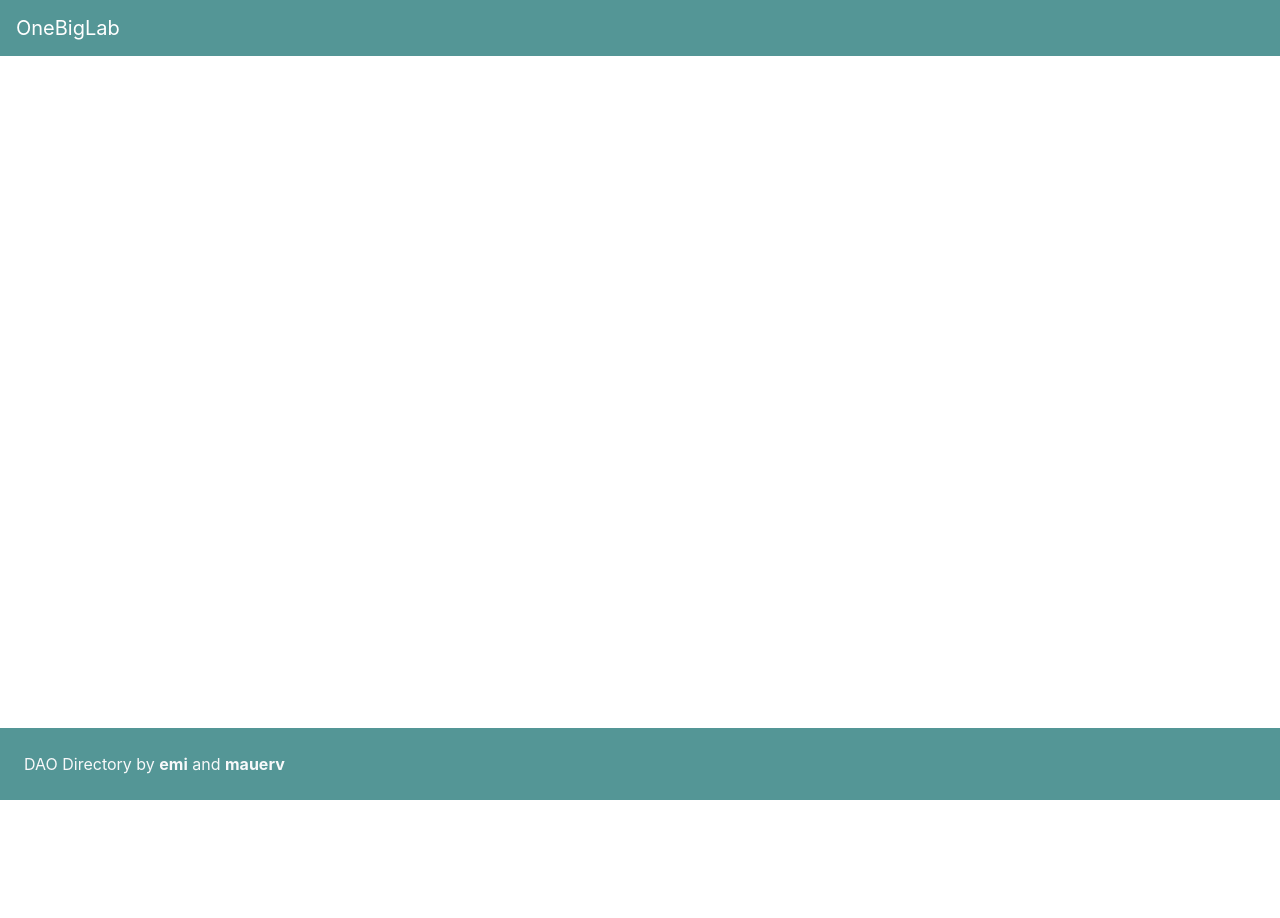
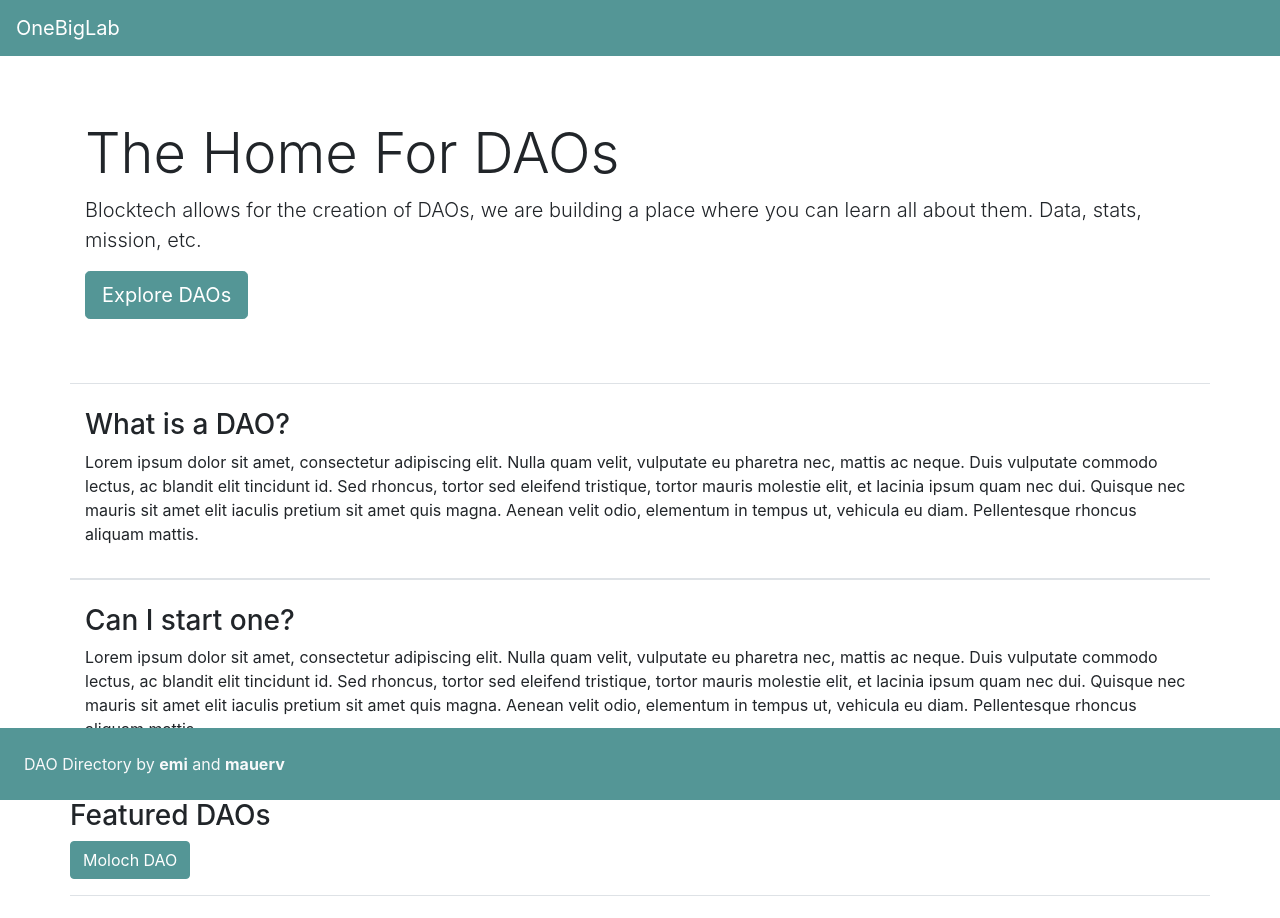
Before and after one commit to mauerv/OneBigLab, a React (Create React App) app: page / in a window 1280 px wide. Shown: the top 918 px of the page. Before the commit the page ends 800 px from the top, so only its background shows below. Built offline with nearby package versions, Linux system fonts and the light colour scheme.

Commit message:
Add initial structure for landing

```diff
--- a/src/App.js
+++ b/src/App.js
@@ -1,16 +1,47 @@
-import React from 'react';
+import React from 'react'
+
+import Feature from './Feature'
+import Navbar from './Navbar'
+import Footer from './Footer'
+import Hero from './Hero'
 
 function App() {
   return (
     <div className='App'>
-        <nav className='navbar navbar-dark bg-primary'>
-				  <a className='navbar-brand' href='#'>OneBigLab</a>
-				</nav>
-
-				<div className='fixed-bottom bg-primary p-4 d-flex'>
-					<p className='text-light m-0 align-self-center'>DAO Directory by <strong><a className='text-light' href='https://twitter.com/emivelazquez6' target='_blank'>emi</a></strong> and <strong><a className='text-light' href='https://twitter.com/MauroVelazquezz' target='_blank'>mauerv</a></strong>
-					</p>
+    	<div className='content'>
+    		<Navbar />
+				<Hero
+					title='The Home For DAOs'
+					subtitle='Blocktech allows for the creation of DAOs, we are building a place where you can learn all about them. Data, stats, mission, etc.'
+					buttonText='Explore DAOs'
+					buttonLink='#'
+				/>
+				<div className='container'>
+					<Feature
+						title='What is a DAO?'
+					>
+						Lorem ipsum dolor sit amet, consectetur adipiscing elit. Nulla quam velit,
+						vulputate eu pharetra nec, mattis ac neque. Duis vulputate commodo lectus, ac blandit elit tincidunt id.
+						Sed rhoncus, tortor sed eleifend tristique, tortor mauris molestie elit, et lacinia ipsum quam nec dui.
+						Quisque nec mauris sit amet elit iaculis pretium sit amet quis magna. Aenean velit odio, elementum in
+						tempus ut, vehicula eu diam. Pellentesque rhoncus aliquam mattis.
+					</Feature>
+					<Feature
+						title='Can I start one?'
+					>
+						Lorem ipsum dolor sit amet, consectetur adipiscing elit. Nulla quam velit,
+						vulputate eu pharetra nec, mattis ac neque. Duis vulputate commodo lectus, ac blandit elit tincidunt id.
+						Sed rhoncus, tortor sed eleifend tristique, tortor mauris molestie elit, et lacinia ipsum quam nec dui.
+						Quisque nec mauris sit amet elit iaculis pretium sit amet quis magna. Aenean velit odio, elementum in
+						tempus ut, vehicula eu diam. Pellentesque rhoncus aliquam mattis.
+					</Feature>
+					<div className='row border-top border-bottom pt-4 pb-3'>
+						<h3 className='col-12 pl-0'>Featured DAOs</h3>
+						<a className="btn btn-primary" href="#" role="button">Moloch DAO</a>
+					</div>
 				</div>
+			</div>
+			<Footer />
     </div>
   );
 }
--- /dev/null
+++ b/src/Feature.js
@@ -0,0 +1,8 @@
+import React from 'react'
+
+export default ({title, children}) => (
+	<div className='row border-top border-bottom pt-4 pb-3'>
+		<h3 className='col-12'>{title}</h3>
+		<p className='col-12'>{children}</p>
+	</div>
+)
--- /dev/null
+++ b/src/Footer.js
@@ -0,0 +1,8 @@
+import React from 'react'
+
+export default () => (
+	<div className='fixed-bottom bg-primary p-4 d-flex'>
+		<p className='text-light m-0 align-self-center'>DAO Directory by <strong><a className='text-light' href='https://twitter.com/emivelazquez6' target='_blank'>emi</a></strong> and <strong><a className='text-light' href='https://twitter.com/MauroVelazquezz' target='_blank'>mauerv</a></strong>
+		</p>
+	</div>
+)
--- /dev/null
+++ b/src/Hero.js
@@ -0,0 +1,11 @@
+import React from 'react'
+
+export default ({ title, subtitle, buttonText, buttonLink }) => (
+	<div className="jumbotron jumbotron-fluid bg-white mb-0">
+		<div className="container">
+		  <h1 className="display-4">{title}</h1>
+		  <p className="lead">{subtitle}</p>
+			<a className="btn btn-primary btn-lg" href={buttonLink} role="button">{buttonText}</a>
+		</div>
+	</div>
+)
--- /dev/null
+++ b/src/Navbar.js
@@ -0,0 +1,7 @@
+import React from 'react'
+
+export default () => (
+  <nav className='navbar navbar-dark bg-primary'>
+	  <a className='navbar-brand' href='#'>OneBigLab</a>
+	</nav>
+)
--- a/src/styles/main.scss
+++ b/src/styles/main.scss
@@ -1,2 +1,6 @@
 @import 'variables';
 @import 'bootstrap/scss/bootstrap.scss';
+
+.content {
+	margin-bottom: 80px;
+}
```
